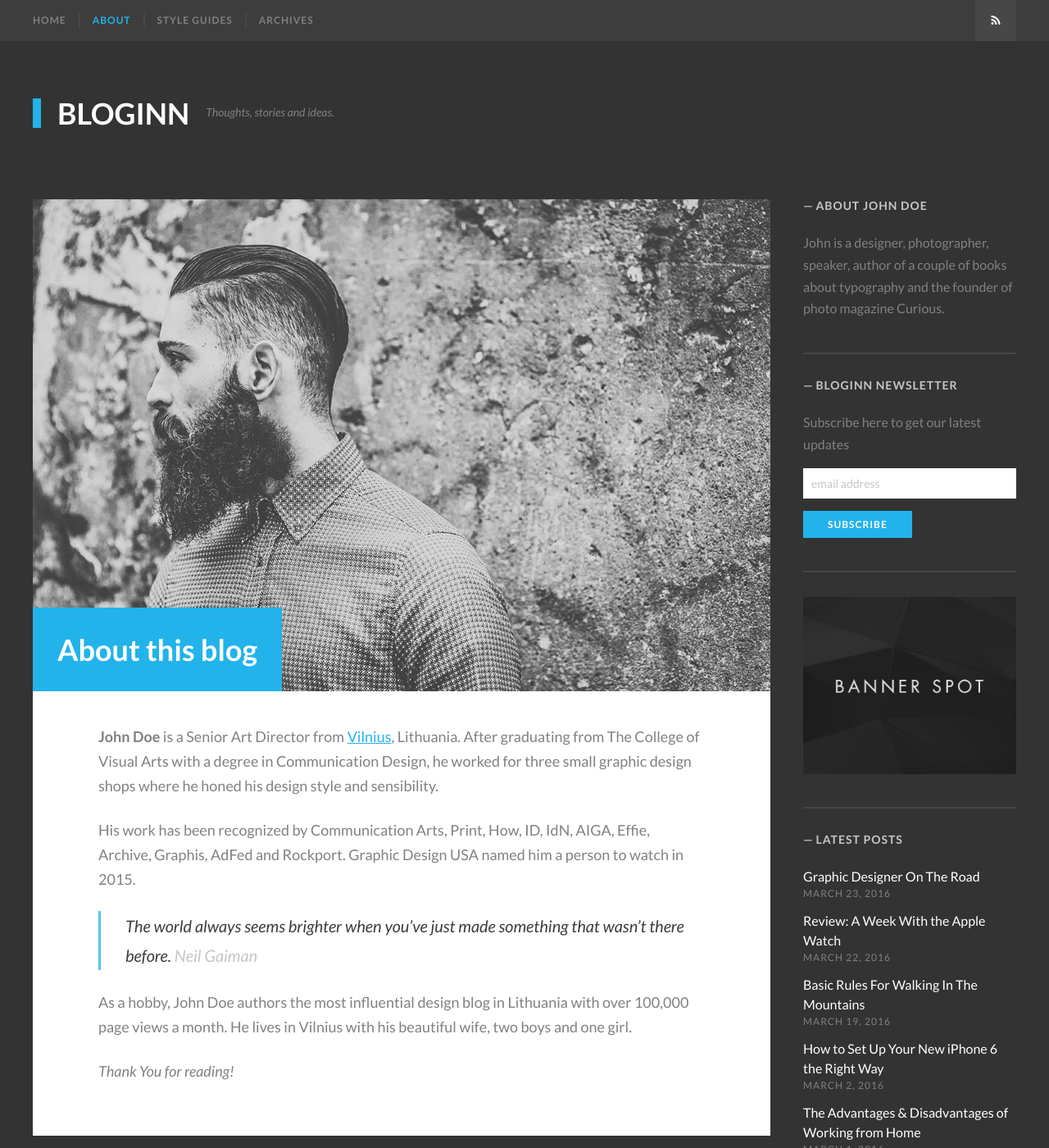
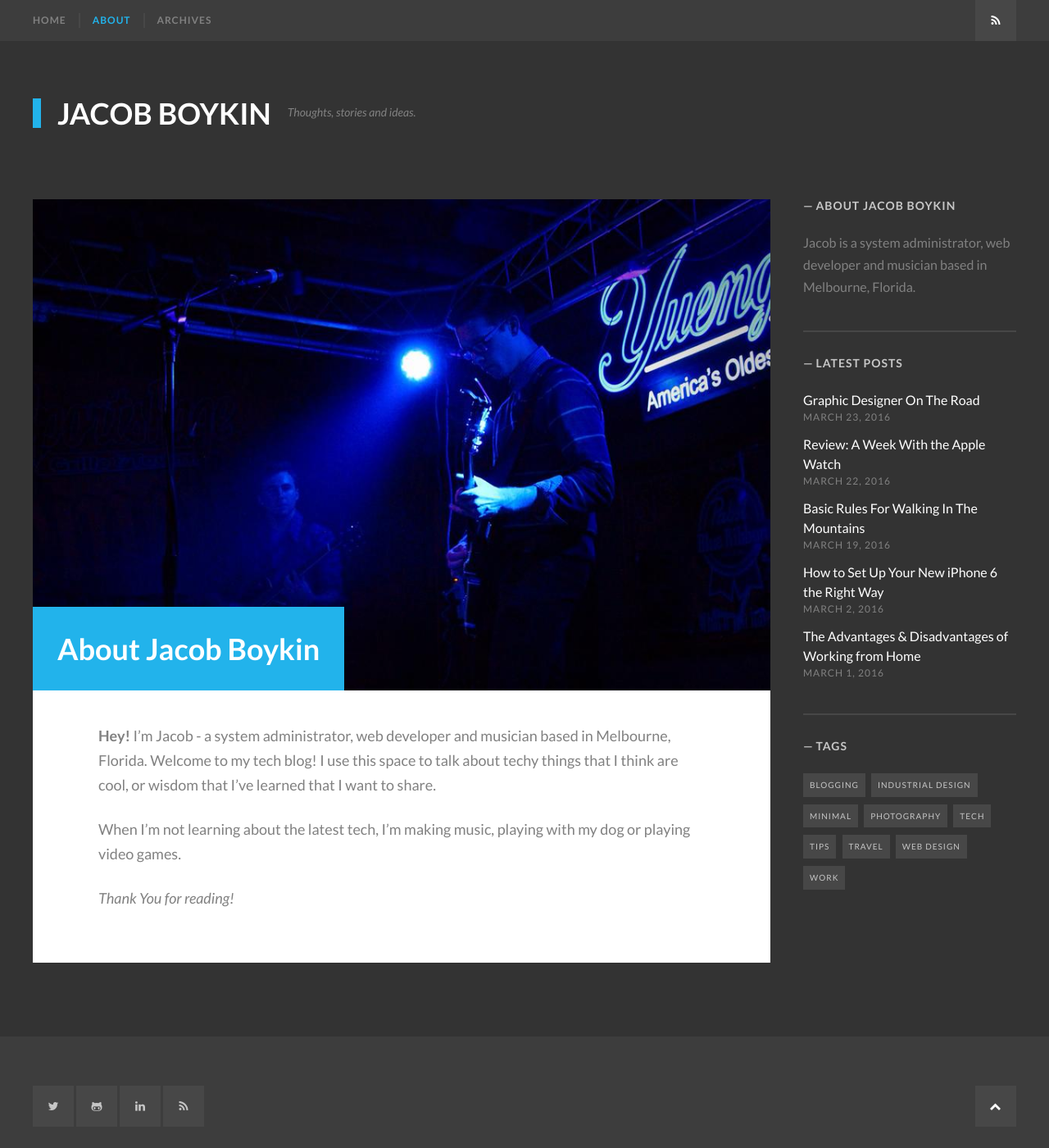
Before and after one commit to jacobboykin/jacobboykin.github.io, a Jekyll site: the page built from about.md, in a window 1280 px wide and 1400 px high. Shown: the whole window at 82% size. Built offline with Jekyll 4.4.1, drawn with Linux system fonts in a browser that asks for light colours; some web fonts are replaced.

Commit message:
Edit default config

```diff
--- a/_config.yml
+++ b/_config.yml
@@ -6,7 +6,7 @@
 # 'jekyll serve'. If you change this file, please restart the server process.
 
 # Site title
-title: "BlogInn"
+title: "Jacob Boykin"
 
 # A description of your site for social meta tag, search engines, and feed.xml
 description: "BlogInn is a bold theme for the Jekyll blogging platform. Available for purchase at ThemeForest.net."
@@ -21,7 +21,7 @@ sass:
   sass_dir: _sass
 
 # The base hostname & protocol of your site for where absolute urls are needed
-url: "http://justgoodthemes.com"
+url: "https://jacobboykin.com"
 
 # Site navigation - each item must have a title and a url.
 navigation:
@@ -29,39 +29,37 @@ navigation:
   url: /
 - text: About
   url: /about/
-- text: Style Guides
-  url: /style-guide/
 - text: Archives
   url: /tags/
 
 # The shortname for your Disqus site to enable comments.
-disqus:
+disqus: jacobboykin
 
 # Author information - author info at the bottom of the post
-author_name: "John Doe"
-author_bio: "John is a designer, photographer, speaker, author of a couple of books about typography and the founder of photo magazine Curious."
-author_url:  "http://justgoodthemes.com"
-author_location: "Vilnius, Lithuania"
+author_name: "Jacob Boykin"
+author_bio: "Jacob is a system administrator, web developer and musician based in Melbourne, Florida."
+author_url:  "https://jacobboykin.com"
+author_location: "Melbourne, Florida"
 author_image: /images/authorimage.png
 
 # Sidebar Add banner
-banner_url: "http://justgoodthemes.com"
-banner_image: images/banner.jpg
+#banner_url: "http://adwebsite.com"
+#banner_image: images/banner.jpg
 
 # Sidebar newsletter widget - add your form action url for MailChimp signup form here
-mailchimp_url: "//justgoodthemes.us3.list-manage.com/subscribe/post?u=78f1bab16028354caeb23aecd&amp;id=4a7330d117"
+#mailchimp_url: "//justgoodthemes.us3.list-manage.com/subscribe/post?u=78f1bab16028354caeb23aecd&amp;id=4a7330d117"
 
 # Social links in the site footer
-twitter_username: "username"
-facebook_username: "username"
-googleplus_username: "+username"
-github_username: "username"
-codepen_username: "username"
-dribbble_uername: "username"
-medium_username: "@username"
-instagram_username: "username"
-pinterest_username: "username"
-linkedin_username: "username"
+twitter_username: "jboykinmusic"
+#facebook_username: "username"
+#googleplus_username: "+username"
+github_username: "jacobboykin"
+#codepen_username: "username"
+#dribbble_uername: "username"
+#medium_username: "@username"
+#instagram_username: "username"
+#pinterest_username: "username"
+linkedin_username: "jacobboykin"
 
 # http://jekyllrb.com/docs/pagination/
 paginate: 5
--- a/about.md
+++ b/about.md
@@ -1,16 +1,12 @@
 ---
 layout: page
-title: About this blog
-description: An optional about page for BlogInn Jekyll theme
+title: About Jacob Boykin
+description: An about page for Jacob Boykin's blog
 banner_image: aboutPage.jpg
 ---
 
-**John Doe** is a Senior Art Director from [Vilnius](https://en.wikipedia.org/wiki/Vilnius), Lithuania. After graduating from The College of Visual Arts with a degree in Communication Design, he worked for three small graphic design shops where he honed his design style and sensibility.
+**Hey!** I'm Jacob - a system administrator, web developer and musician based in Melbourne, Florida. Welcome to my tech blog! I use this space to talk about techy things that I think are cool, or wisdom that I've learned that I want to share.
 
-His work has been recognized by Communication Arts, Print, How, ID, IdN, AIGA, Effie, Archive, Graphis, AdFed and Rockport. Graphic Design USA named him a person to watch in 2015.
-
->The world always seems brighter when you’ve just made something that wasn’t there before. <cite>Neil Gaiman</cite>
-
-As a hobby, John Doe authors the most influential design blog in Lithuania with over 100,000 page views a month. He lives in Vilnius with his beautiful wife, two boys and one girl.
+When I'm not learning about the latest tech, I'm making music, playing with my dog or playing video games.
 
 *Thank You for reading!*
```
Also changed, not shown: images/aboutPage.jpg, 1 other file.
